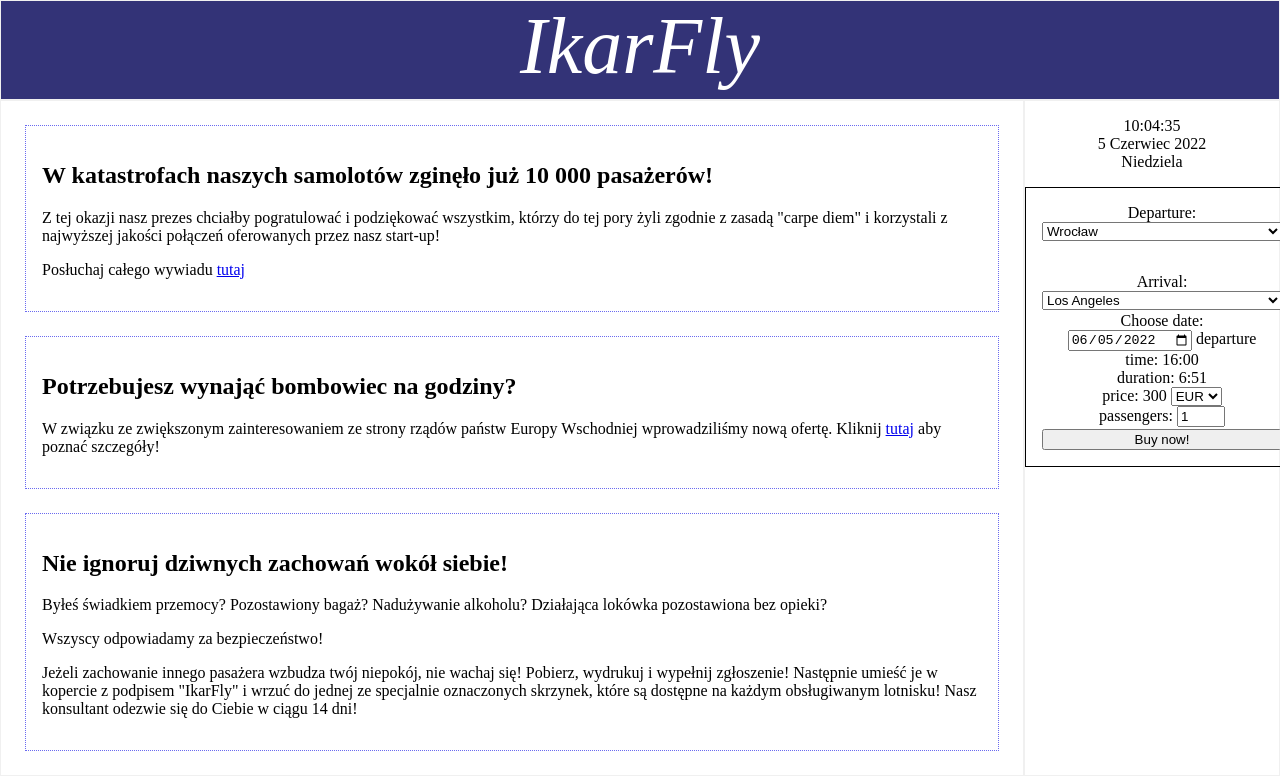
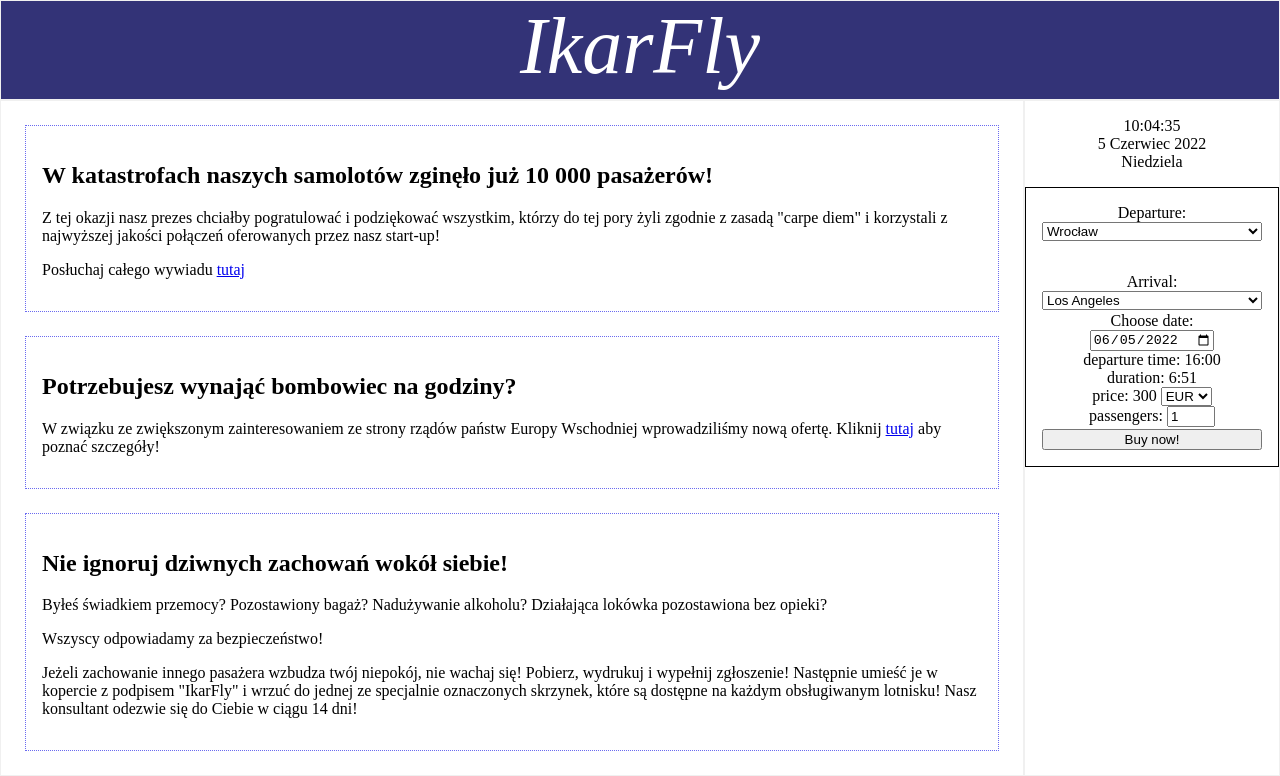
Before and after one commit to KrzysztofWojnar/krzysztofwojnar-wsb-js01, a website built with webpack: page src/index.html in a window 1280 px wide. Shown: the top 776 px of the page. Built offline with nearby package versions, Linux system fonts and the light colour scheme; no server answers; files whose address does not match are found by name.

Commit message:
aside fixed for tablets

```diff
--- a/src/style.scss
+++ b/src/style.scss
@@ -130,7 +130,7 @@
 .aside-content {
     display: flex;
     flex-direction: column;
-    width: 240px;
+    max-width: 240px;
     border: 1px solid black;
     padding: 16px;
     text-align: center;
```
Also changed, not shown: src/index.html (+0 -2 lines).
